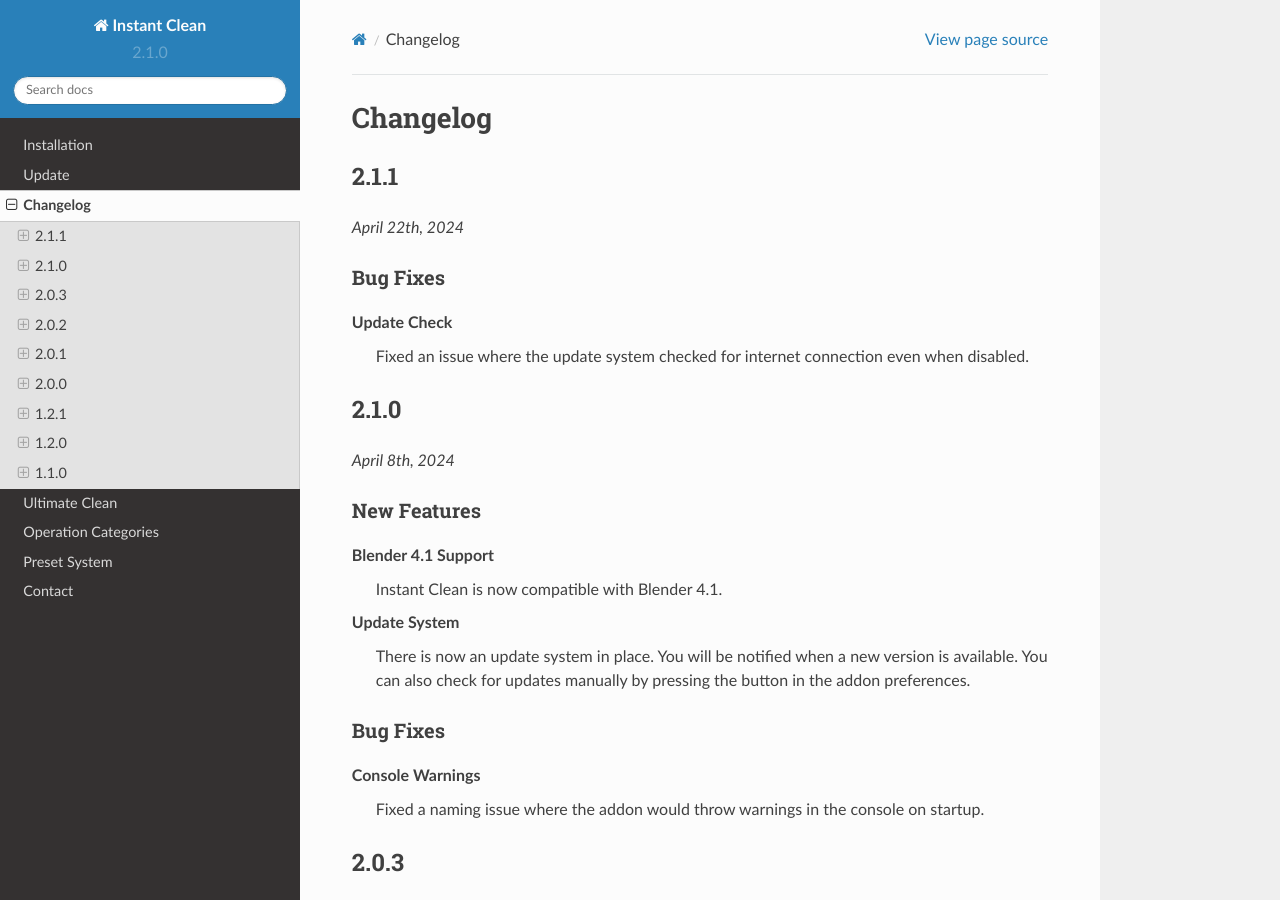
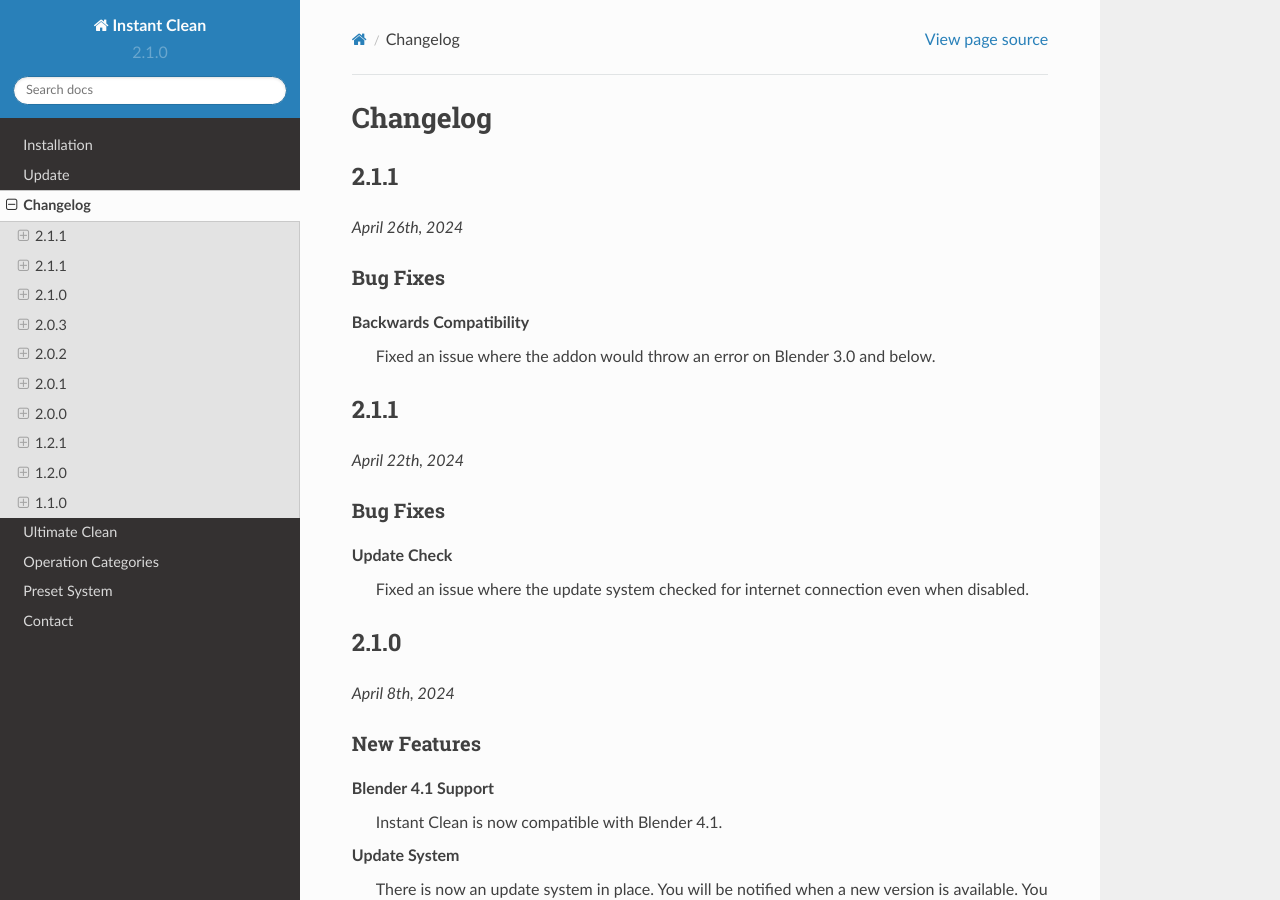
Before and after one commit to rubenmesserschmidt/Instant-Clean_docs, a Sphinx documentation site: the page built from docs/source/changelog.rst, in a window 1280 px wide and 900 px high. Built offline with Sphinx 7.4.7 and the Read the Docs theme 2.0.0, drawn with Linux system fonts in a browser that asks for light colours.

Commit message:
update 2.1.2

```diff
--- a/docs/source/changelog.rst
+++ b/docs/source/changelog.rst
@@ -1,6 +1,20 @@
 =========
 Changelog
 =========
+
+#####
+2.1.1
+#####
+
+*April 26th, 2024*
+
+*********
+Bug Fixes
+*********
+
+**Backwards Compatibility**
+    Fixed an issue where the addon would throw an error on Blender 3.0 and below.
+
 
 #####
 2.1.1
```
Also changed, not shown: 1 other file.
